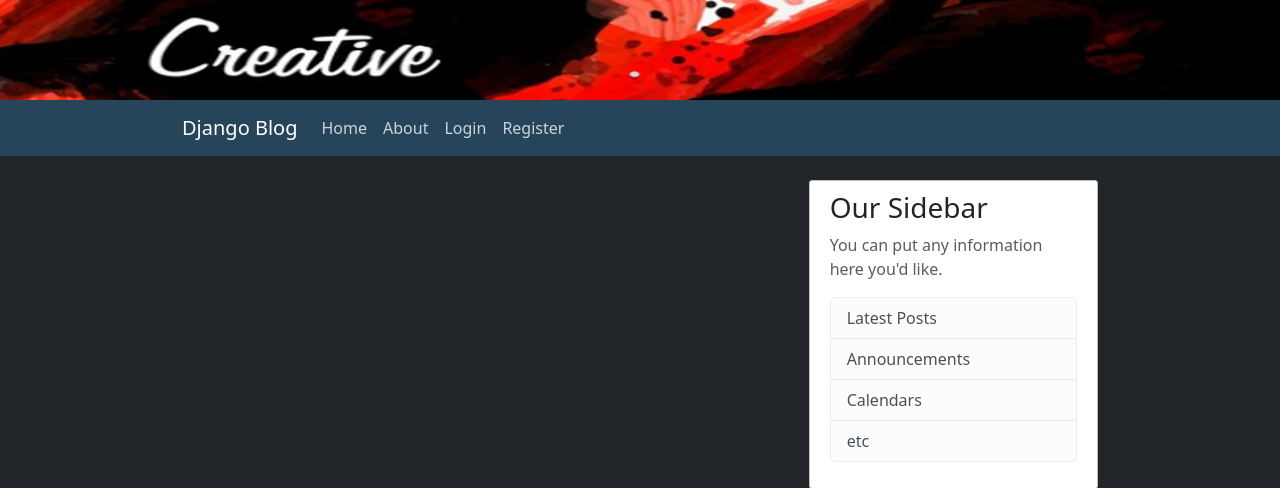
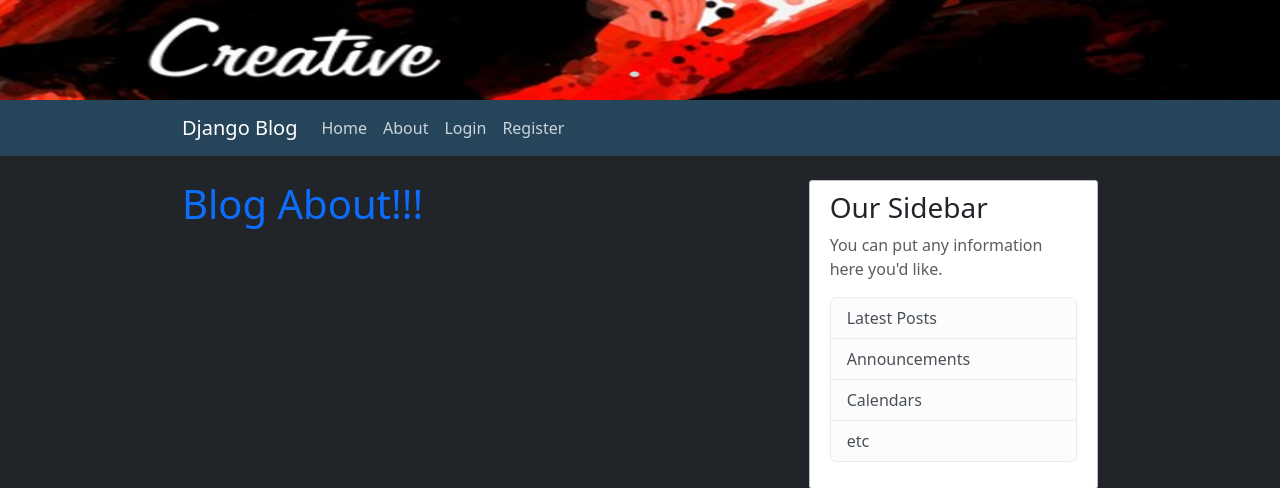
Before and after one commit to AHGh1386/django_project, a Django app: page /about/ in a window 1280 px wide. Shown: the top 488 px of the page. Run offline with Django 4.2, Linux system fonts and the light colour scheme.

Commit message:
add some changes in logout and about

```diff
--- a/blog/templates/blog/about.html
+++ b/blog/templates/blog/about.html
@@ -1,4 +1,4 @@
 {% extends "blog/base.html" %}
 {% block content %}
-<h1>Blog About!!!</h1>
+<h1 class="text-primary">Blog About!!!</h1>
 {% endblock content %}
--- a/users/templates/users/logout.html
+++ b/users/templates/users/logout.html
@@ -1,6 +1,6 @@
 {% extends "blog/base.html" %}
 {% block content %}
-    <h2>You Have Been Loged Out!</h2>
+    <h2 class="text-primary">You Have Been Loged Out!</h2>
         <div class="border-top pt-3">
             <small class="text-muted">
                 <a href="{% url 'login' %}">Log In Again</a>
```
